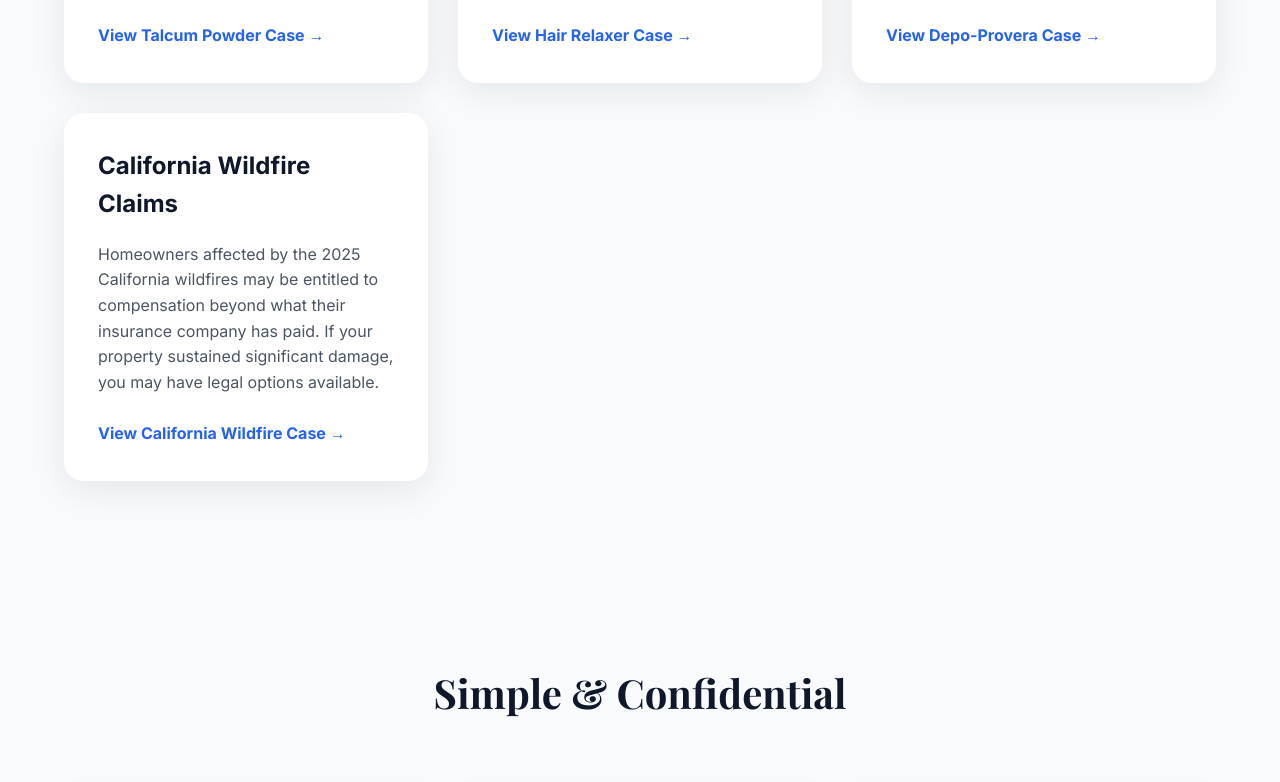
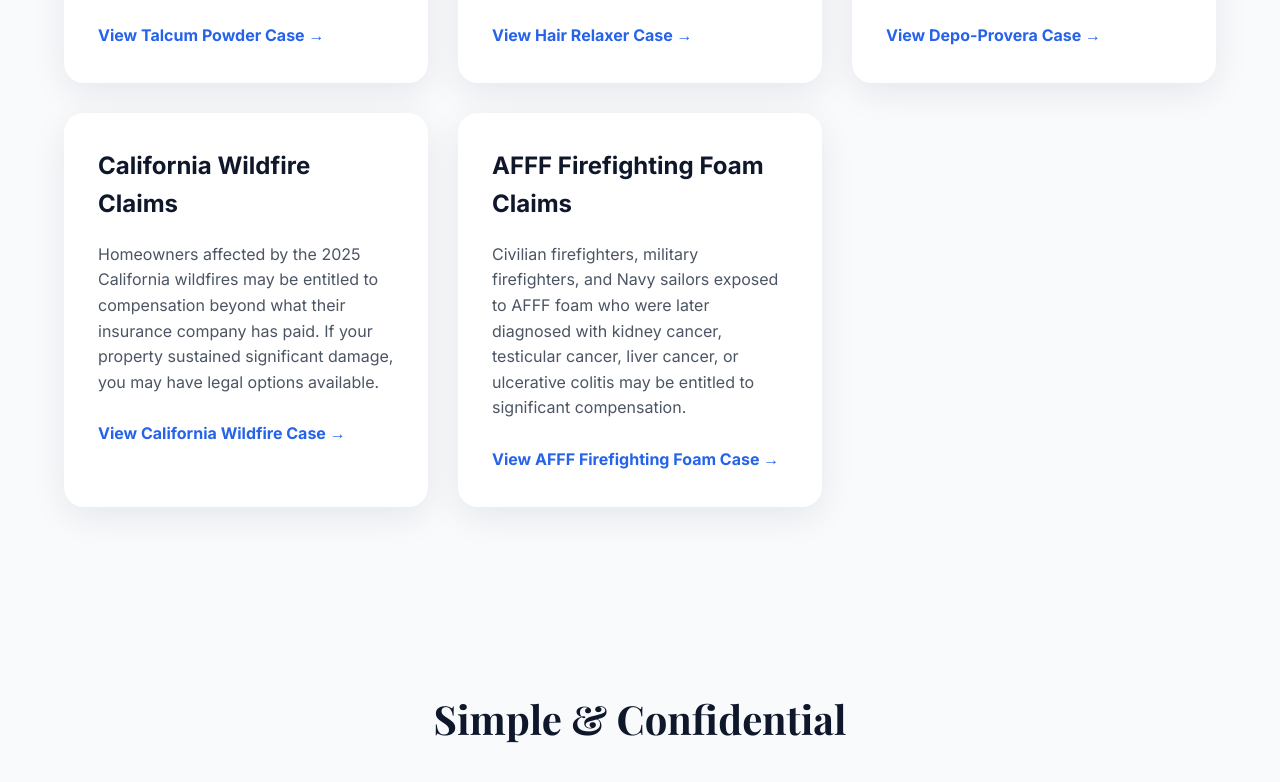
Before and after one commit to atumcaseclaim/ironcladjustice-main, a website: page www/index.html in a window 1280 px wide. Shown: the part 1574-2356 px from the top of the page. Drawn offline with nearby package versions, Linux system fonts and the light colour scheme.

Commit message:
Add AFFF Firefighting Foam case card and footer link to homepage

```diff
--- a/www/index.html
+++ b/www/index.html
@@ -528,6 +528,21 @@
             View California Wildfire Case →
           </a>
         </div>
+        <div class="case-card">
+          <h3>AFFF Firefighting Foam Claims</h3>
+          <p>
+            Civilian firefighters, military firefighters, and Navy sailors
+            exposed to AFFF foam who were later diagnosed with kidney cancer,
+            testicular cancer, liver cancer, or ulcerative colitis may be
+            entitled to significant compensation.
+          </p>
+          <a
+            class="case-link"
+            href="https://afff.ironcladjustice.com/"
+          >
+            View AFFF Firefighting Foam Case →
+          </a>
+        </div>
       </div>
     </div>
   </section>
@@ -634,6 +649,9 @@
           <a href="https://wildfire.ironcladjustice.com/">
             California Wildfire Claims
           </a>
+          <a href="https://afff.ironcladjustice.com/">
+            AFFF Firefighting Foam Claims
+          </a>
         </div>
         <div class="footer-col">
           <h4>Legal</h4>
```
